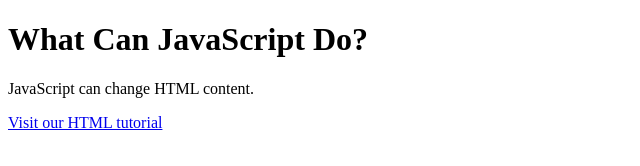
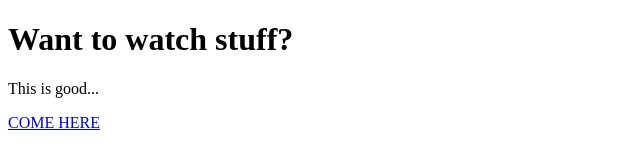
Before and after one commit to YashNishikant/JavascriptApps, a plain HTML site: page index.html in a window 1280 px wide. Shown: the whole page, without its empty margins (0-640 px from the left). Drawn offline with Linux system fonts and the light colour scheme.

Commit message:
Link
Youtube

```diff
--- a/index.html
+++ b/index.html
@@ -2,9 +2,9 @@
 <html>
 <body>
 
-<h1>What Can JavaScript Do?</h1>
+<h1>Want to watch stuff?</h1>
 
-<p id="demo">JavaScript can change HTML content.</p>
-<a href="https://classroom.google.com/h">Visit our HTML tutorial</a>
+<p id="demo">This is good...</p>
+<a href="https://www.youtube.com/">COME HERE</a>
 </body>
 </html>
```
